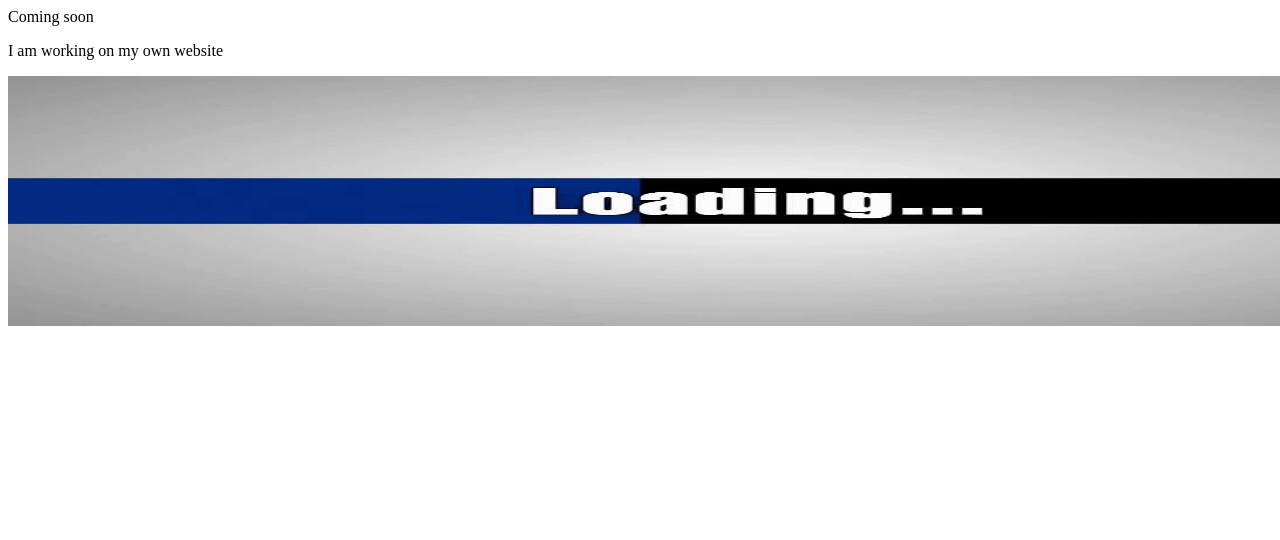
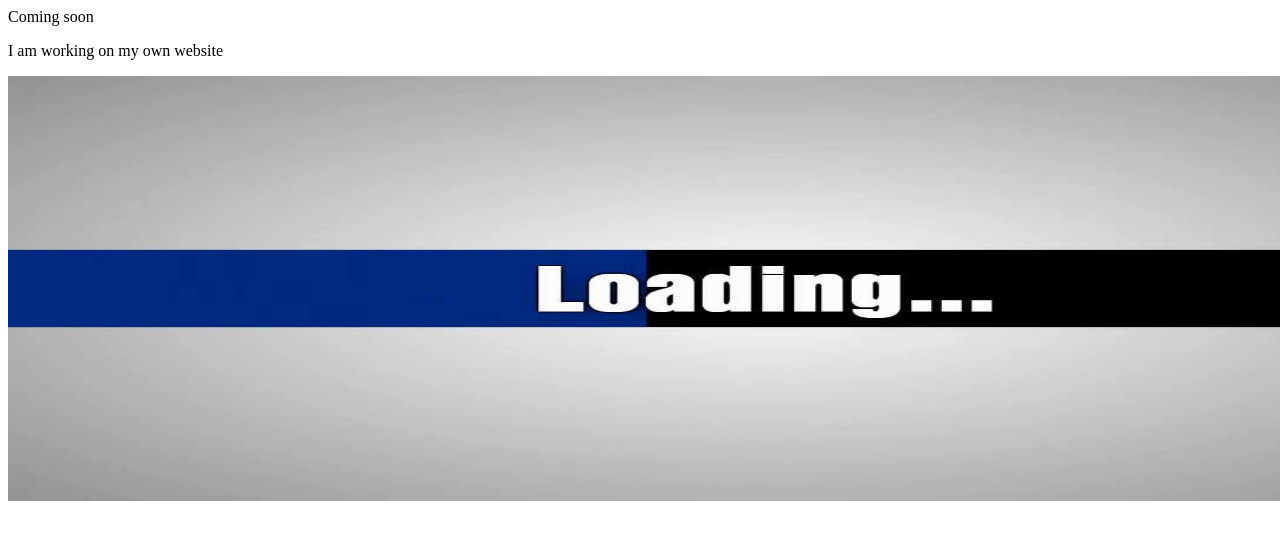
Before and after one commit to LesterAGarciaA97/LesterAGarciaA97.github.io, a plain HTML site: page index.html in a window 1280 px wide. Shown: the top 540 px of the page. Drawn offline with Linux system fonts and the light colour scheme.

Commit message:
2nd chance playing with image size

```diff
--- a/index.html
+++ b/index.html
@@ -11,7 +11,7 @@
 		</DIV>
 		<DIV>
 			<a>
-				<img src="/src/load.jpg" width="1500" height="250 "align="middle">
+				<img src="/src/load.jpg" width="1515" height="425 "align="middle">
 			</a>
 		</DIV>
 	</BODY>
```
